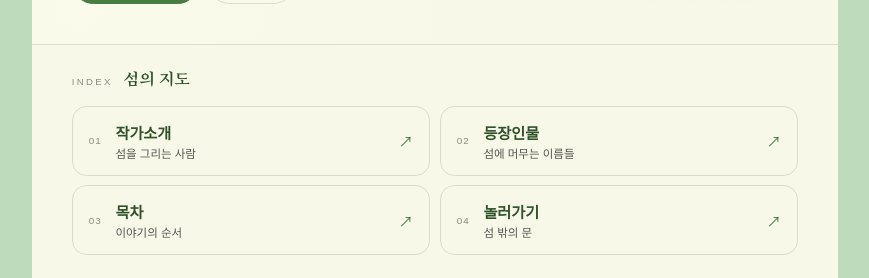
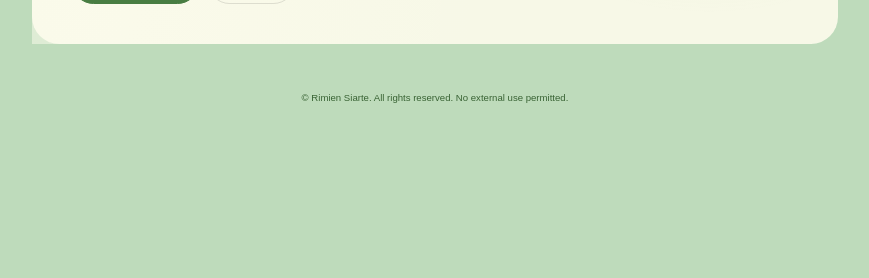
Before and after one commit to fad0805/homepage, a Next.js app in the folder web/: page / in a window 1280 px wide. Shown: the part 674-952 px from the top of the page, without its empty margins (205-1074 px from the left). After the commit the page ends 880 px from the top, so only its background shows below. Built offline with nearby package versions, Linux system fonts and the light colour scheme; a web font is replaced by a local one.

Commit message:
인덱스 페이지 섬의 지도 섹션 제거

```diff
--- a/web/app/page.tsx
+++ b/web/app/page.tsx
@@ -3,29 +3,6 @@
 import Link from "next/link";
 
 import "@/public/styles/main.scss";
-
-const indexItems = [
-  {
-    href: "/author",
-    label: "작가소개",
-    description: "섬을 그리는 사람",
-  },
-  {
-    href: "/characters",
-    label: "등장인물",
-    description: "섬에 머무는 이름들",
-  },
-  {
-    href: "/books",
-    label: "목차",
-    description: "이야기의 순서",
-  },
-  {
-    href: "/links",
-    label: "놀러가기",
-    description: "섬 밖의 문",
-  },
-];
 
 export default function Home() {
   return (
@@ -61,34 +38,6 @@ export default function Home() {
           </div>
         </div>
       </section>
-
-      <section className="island-index" aria-labelledby="island-index-title">
-        <div className="island-index__heading">
-          <p className="island-index__eyebrow">Index</p>
-          <h2 id="island-index-title">섬의 지도</h2>
-        </div>
-
-        <div className="island-index__grid">
-          {indexItems.map((item, index) => (
-            <Link
-              key={item.href}
-              href={item.href}
-              className="island-index__card"
-            >
-              <span className="island-index__number">
-                {String(index + 1).padStart(2, "0")}
-              </span>
-              <span className="island-index__label">{item.label}</span>
-              <span className="island-index__description">
-                {item.description}
-              </span>
-              <span className="island-index__arrow" aria-hidden="true">
-                ↗
-              </span>
-            </Link>
-          ))}
-        </div>
-      </section>
     </div>
   );
 }
--- a/web/public/styles/main.scss
+++ b/web/public/styles/main.scss
@@ -137,111 +137,11 @@ a.hero__button--primary:hover {
   filter: brightness(1.06);
 }
 
-/* Index */
-.island-index {
-  position: relative;
-  padding: 1.6rem 2.5rem 3.2rem;
-  border-top: 1px solid var(--home-line);
-}
-
-.island-index__heading {
-  display: flex;
-  align-items: baseline;
-  gap: 0.7rem;
-  margin-bottom: 1.1rem;
-}
-
-.island-index__eyebrow {
-  margin: 0;
-  color: var(--home-muted);
-  font-size: 0.6rem;
-  letter-spacing: 0.24em;
-  text-transform: uppercase;
-}
-
-.island-index__heading h2 {
-  margin: 0;
-  color: var(--title-color);
-  font-family: Eulyoo1945-SemiBold, Arial, Helvetica, sans-serif;
-  font-size: 1rem;
-}
-
-.island-index__grid {
-  display: grid;
-  grid-template-columns: repeat(2, minmax(0, 1fr));
-  gap: 0.6rem;
-}
-
-a.island-index__card,
-a.island-index__card:visited {
-  display: grid;
-  grid-template-columns: auto 1fr auto;
-  grid-template-rows: auto auto;
-  align-items: center;
-  column-gap: 0.85rem;
-  row-gap: 0.15rem;
-  padding: 0.85rem 1rem;
-  border: 1px solid var(--home-line);
-  border-radius: 0.9rem;
-  color: var(--title-color);
-  transition:
-    transform 0.2s ease,
-    background-color 0.2s ease,
-    border-color 0.2s ease;
-}
-
-a.island-index__card:hover {
-  transform: translateY(-2px);
-  border-color: var(--home-highlight);
-  background: var(--home-card-hover);
-}
-
-.island-index__number {
-  grid-row: 1 / span 2;
-  align-self: center;
-  color: var(--home-muted);
-  font-size: 0.62rem;
-  letter-spacing: 0.1em;
-}
-
-.island-index__label {
-  grid-column: 2;
-  font-size: 0.95rem;
-  font-weight: bold;
-}
-
-.island-index__description {
-  grid-column: 2;
-  color: var(--home-text);
-  font-size: 0.72rem;
-}
-
-.island-index__arrow {
-  grid-column: 3;
-  grid-row: 1 / span 2;
-  align-self: center;
-  color: var(--home-highlight);
-  font-size: 0.9rem;
-  transition: transform 0.2s ease;
-}
-
-a.island-index__card:hover .island-index__arrow {
-  transform: translate(2px, -2px);
-}
-
 @media (max-width: $breakpoint-md) {
   .hero {
     grid-template-columns: 1fr;
     gap: 1.2rem;
     padding: 2.6rem 1.6rem 1.5rem;
-  }
-
-  .island-index {
-    padding: 1.5rem 1.6rem 3rem;
-  }
-
-  .island-index__grid {
-    grid-template-columns: 1fr;
   }
 }
 
@@ -253,8 +153,4 @@ a.island-index__card:hover .island-index__arrow {
   .hero__title {
     font-size: 2rem;
   }
-
-  .island-index {
-    padding: 1.3rem 1.15rem 2.6rem;
-  }
 }
```
